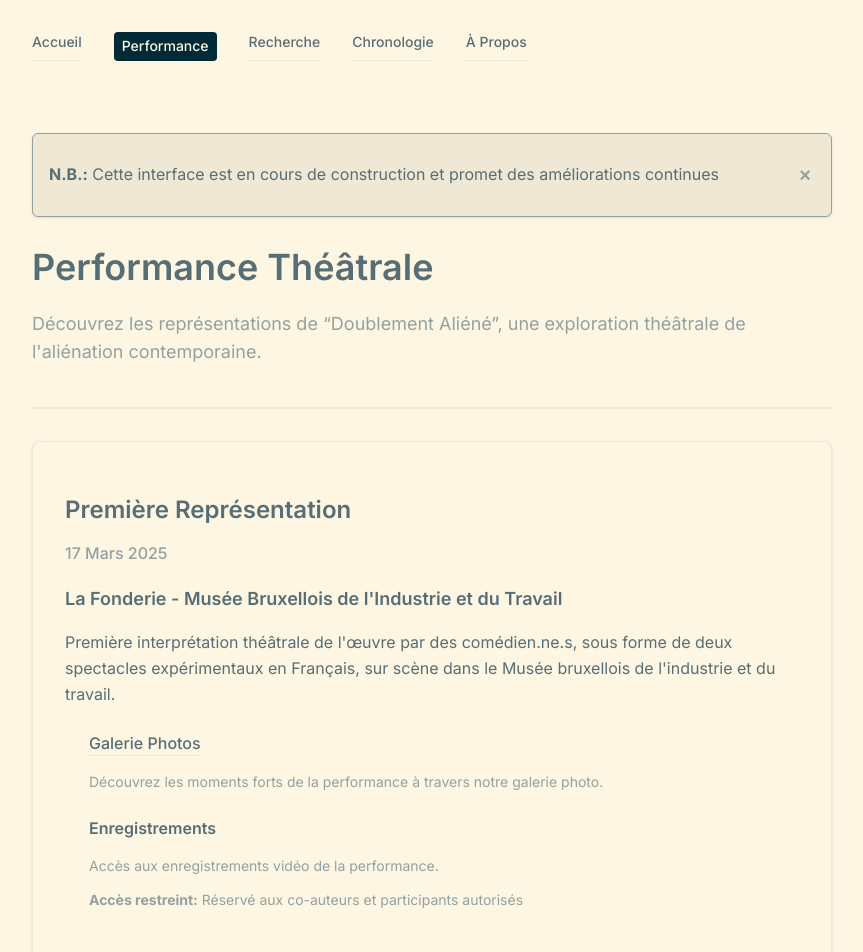
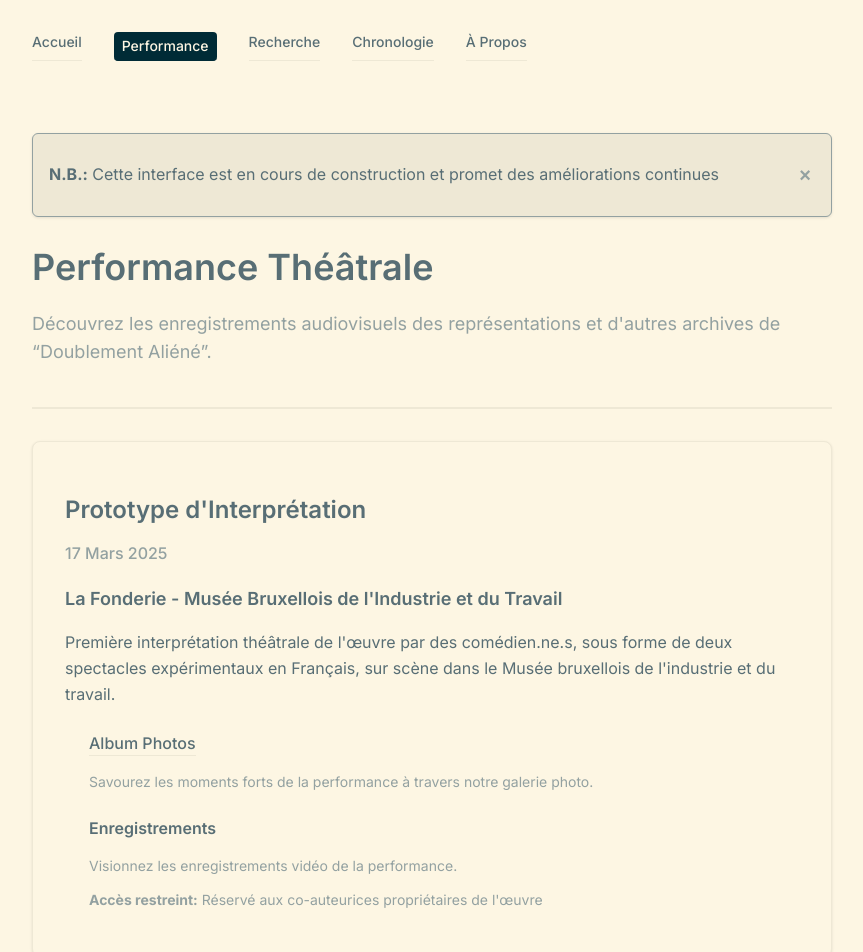
Before and after one commit to daqhris/DoublementAliene, a Next.js app: page /performance in a window 1280 px wide. Shown: the top 952 px of the page, without its empty margins (208-1071 px from the left). Built offline with nearby package versions, Linux system fonts and the light colour scheme; no server answers.

Commit message:
Rewrite some lines of text

```diff
--- a/app/performance/page.tsx
+++ b/app/performance/page.tsx
@@ -5,7 +5,7 @@ import NotificationBanner from '../components/NotificationBanner';
 
 export const metadata: Metadata = {
   title: 'Performance - Doublement Aliéné',
-  description: 'Documentation de la performance théâtrale "Doublement Aliéné"',
+  description: 'Documentation des performances théâtrales de "Doublement Aliéné"',
 };
 
 export default function PerformancePage() {
@@ -18,13 +18,13 @@ export default function PerformancePage() {
             Performance Théâtrale
           </h1>
           <p className="theater-subtitle">
-            Découvrez les représentations de &ldquo;Doublement Aliéné&rdquo;, une exploration théâtrale de l&apos;aliénation contemporaine.
+            Découvrez les enregistrements audiovisuels des représentations et d&apos;autres archives de &ldquo;Doublement Aliéné&rdquo;.
           </p>
         </div>
 
         <div className="theater-card-modern">
           <h2 className="theater-heading-md">
-            Première Représentation
+            Prototype d'Interprétation
           </h2>
           <div className="mb-4">
             <p className="text-theater-muted mb-2 font-medium">17 Mars 2025</p>
@@ -40,21 +40,21 @@ export default function PerformancePage() {
             <div className="border-l-4 border-solarized-base2 pl-6">
               <h4 className="theater-nav-title mb-2">
                 <Link href="/gallery" className="theater-link">
-                  Galerie Photos
+                  Album Photos
                 </Link>
               </h4>
               <p className="theater-nav-description">
-                Découvrez les moments forts de la performance à travers notre galerie photo.
+                Savourez les moments forts de la performance à travers notre galerie photo.
               </p>
             </div>
 
             <div className="border-l-4 border-solarized-base2 pl-6">
               <h4 className="theater-nav-title mb-2">Enregistrements</h4>
               <p className="theater-nav-description mb-2">
-                Accès aux enregistrements vidéo de la performance.
+                Visionnez les enregistrements vidéo de la performance.
               </p>
               <p className="text-sm text-theater-muted">
-                <strong>Accès restreint:</strong> Réservé aux co-auteurs et participants autorisés
+                <strong>Accès restreint:</strong> Réservé aux co-auteurices propriétaires de l'œuvre
               </p>
             </div>
           </div>
```
